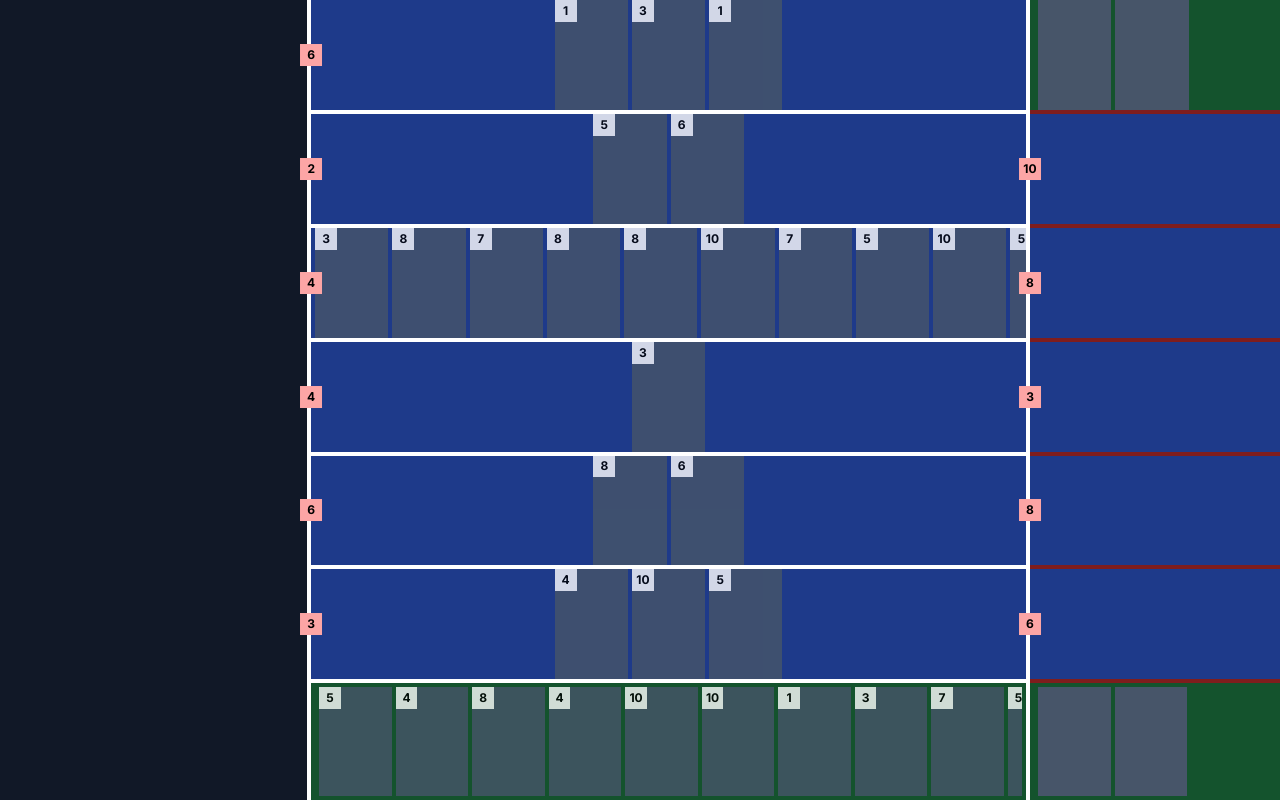
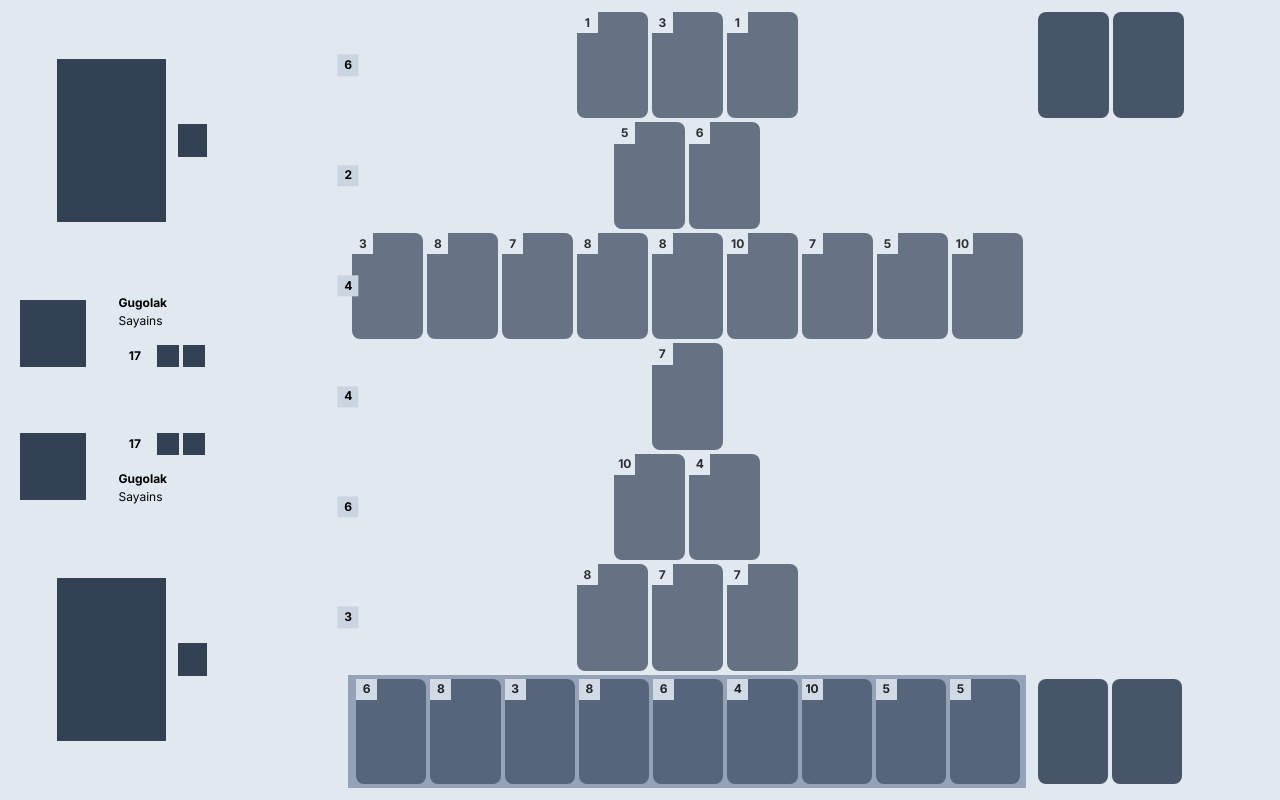
Before and after one commit to netspie/db-gwent, a Next.js app in the folder src/dbgwent-gameplay-client/: page /games/test in a window 1280 px wide. Built offline with nearby package versions, Linux system fonts and the light colour scheme.

Commit message:
Improve board looks

```diff
--- a/src/dbgwent-gameplay-client/src/app/games/[id]/page.tsx
+++ b/src/dbgwent-gameplay-client/src/app/games/[id]/page.tsx
@@ -4,6 +4,7 @@ import Card from "@/components/Card";
 import CardRow from "@/components/CardRow";
 import CardRowBottom from "@/components/CardRowBottom";
 import CardRowPool from "@/components/CardRowPool";
+import HeroPanel from "@/components/HeroPanel";
 import React from "react";
 
 export default function Game() {
@@ -17,8 +18,11 @@ export default function Game() {
     }
 
   return (
-    <div className="flex w-full min-h-full justify-center gap-1 overflow-hidden">
-      <div className="w-[550px] min-h-full bg-gray-900 hidden md:block"></div>
+    <div className="flex w-full min-h-full justify-center gap-1 overflow-hidden md:py-3 bg-slate-200">
+      <div className="w-[650px] min-h-full gap-1 flex-col hidden md:flex">
+        <HeroPanel isEnemy={true} />
+        <HeroPanel isEnemy={false}/>
+      </div>
       <div className="row-group flex flex-col grow-0 items-center justify-center gap-1 w-full overflow-visible" style={{ overflowClipMargin: '100px' }}>
         <CardRow>
           <Card />
@@ -30,14 +34,6 @@ export default function Game() {
           <Card />
         </CardRow>
         <CardRow>
-          <Card />
-          <Card />
-          <Card />
-          <Card />
-          <Card />
-          <Card />
-          <Card />
-          <Card />
           <Card />
           <Card />
           <Card />
@@ -75,16 +71,16 @@ export default function Game() {
           <Card />
         </CardRowBottom>
       </div>
-      <div className="min-h-full shrink-0 flex-col gap-1 w-[250px] bg-red-900 hidden lg:flex">
+      <div className="min-h-full shrink-0 flex-col gap-1 w-[250px] hidden lg:flex">
         <CardRowPool noPadding={true}>
           <Card isReversed={true} />
           <Card isReversed={true} />
         </CardRowPool>
-        <CardRow />
-        <CardRow />
-        <CardRow />
-        <CardRow />
-        <CardRow />
+        <div className="h-full"></div>
+        <div className="h-full"></div>
+        <div className="h-full"></div>
+        <div className="h-full"></div>
+        <div className="h-full"></div>
         <CardRowPool>
           <Card isReversed={true} />
           <Card isReversed={true} />
--- a/src/dbgwent-gameplay-client/src/components/Card.tsx
+++ b/src/dbgwent-gameplay-client/src/components/Card.tsx
@@ -17,17 +17,17 @@ export default function Card(props: CardProps) {
       onMouseDown={() => props.onClickChanged && props?.onClickChanged(true)}
       onMouseOut={() => props.onClickChanged && props?.onClickChanged(false)}
       ref={ref}
-      className={`relative min-h-full ${!props.isReversed && "cursor-pointer"} `}
+      className={`relative min-h-full ${!props.isReversed && "cursor-pointer"}`}
       style={{ aspectRatio: 1 / 1.5 }}
     >
       <div
         className={`${
-          !props.isReversed && "duration-100 opacity-80 hover:opacity-100" //hover:md:scale-[120%]
-        } h-full w-full bg-slate-600`}
+          !props.isReversed && 'duration-100 opacity-80 hover:opacity-100' //hover:md:scale-[120%]
+        } h-full w-full bg-slate-600 rounded-lg`}
       >
         {!props.isReversed && (
           <div
-            className="relative max-w-[30%] bg-white"
+            className="relative max-w-[30%] bg-slate-200"
             style={{ aspectRatio: 1 / 1 }}
           >
             <span
--- a/src/dbgwent-gameplay-client/src/components/CardRow.tsx
+++ b/src/dbgwent-gameplay-client/src/components/CardRow.tsx
@@ -14,7 +14,7 @@ export default function CardRow(props: CardRowProps) {
   return (
     <div
       ref={ref}
-      className="relative flex w-full h-full bg-blue-900"
+      className="relative flex w-full h-full "
     >
       {/* <div className="bg-gray-500 min-w-[80px] h-full hidden md:flex" style={{ aspectRatio: 1 / 1.5 }} ></div> */}
       <div
@@ -24,7 +24,7 @@ export default function CardRow(props: CardRowProps) {
         {props.children}
       </div>
       <div
-        className="absolute min-h-[20%] bg-red-300 left-0 top-full -translate-y-full md:-translate-x-1/2 md:top-1/2 md:-translate-y-1/2 flex items-center justify-center z-10000"
+        className="absolute min-h-[20%] bg-slate-300 left-0 top-full -translate-y-full md:-translate-x-1/2 md:top-1/2 md:-translate-y-1/2 flex items-center justify-center z-10000"
         style={{ aspectRatio: 1 / 1 }}
       >
         <span
--- a/src/dbgwent-gameplay-client/src/components/CardRowBottom.tsx
+++ b/src/dbgwent-gameplay-client/src/components/CardRowBottom.tsx
@@ -6,7 +6,7 @@ type CardRowBottomProps = {
 
 export default function CardRowBottom(props: CardRowBottomProps) {
   return (
-    <div className="flex gap-1 justify-center bg-green-900 w-full h-full md:p-1">
+    <div className="flex gap-1 justify-center bg-slate-400 w-full h-full md:p-1">
       <div className="row-parent flex gap-1 w-full h-full before:m-auto after:m-auto overflow-x-auto overflow-y-clip">
         {props.children}
       </div>
--- a/src/dbgwent-gameplay-client/src/components/CardRowPool.tsx
+++ b/src/dbgwent-gameplay-client/src/components/CardRowPool.tsx
@@ -7,7 +7,7 @@ type CardRowPoolProps = {
 
 export default function CardRowPool(props: CardRowPoolProps) {
   return (
-    <div className={`flex gap-1 bg-green-900 w-full h-full ${!props.noPadding && 'p-1'} pl-2 overflow-visible`}>
+    <div className={`flex gap-1 w-full h-full ${!props.noPadding && 'p-1'} pl-2 overflow-visible`}>
       <div className="flex gap-1 w-full h-full">
         {props.children}
       </div>
--- /dev/null
+++ b/src/dbgwent-gameplay-client/src/components/HeroPanel.tsx
@@ -0,0 +1,78 @@
+type HeroPanelProps = {
+  isEnemy: boolean;
+};
+
+export default function HeroPanel(props: HeroPanelProps) {
+  return (
+    <div
+      className={`h-full w-full flex ${
+        props.isEnemy ? "flex-col-reverse" : "flex-col"
+      } pr-10`}
+    >
+      <div
+        className={`h-1/3 w-full flex shrink-0 items-center justify-center gap-3 p-5 `}
+      >
+        <div
+          className={`avatar h-[75%] bg-slate-700 flex shrink-0`}
+          style={{ aspectRatio: 1 / 1 }}
+        ></div>
+        <div
+          className={`w-full h-full flex ${
+            props.isEnemy ? "flex-col-reverse" : "flex-col"
+          } grow-1`}
+        >
+          <div
+            className={`w-full h-1/2 flex items-center justify-center gap-4`}
+          >
+            <span
+              className="w-1/4 font-bold text-right"
+              style={{ fontSize: "1.5cqh" }}
+            >
+              17
+            </span>
+            <div
+              className={`flex w-3/4  gap-1 after:min-w-fit h-full`}
+            >
+              <div
+                className={`wins w-full h-full flex gap-1 items-center`}
+              >
+                <div
+                  className={`win h-[50%] bg-slate-700 flex`}
+                  style={{ aspectRatio: 1 / 1 }}
+                ></div>
+                <div
+                  className={`win h-[50%] bg-slate-700 flex`}
+                  style={{ aspectRatio: 1 / 1 }}
+                ></div>
+              </div>
+            </div>
+          </div>
+          <div
+            className={`w-full h-1/2 flex flex-col justify-center pl-5`}
+          >
+            <span className="font-bold" style={{ fontSize: "1.5cqh" }}>
+              Gugolak
+            </span>
+            <span className="" style={{ fontSize: "1.5cqh" }}>
+              Sayains
+            </span>
+          </div>
+        </div>
+      </div>
+      <div className="h-full w-full grow-1 pr-10">
+        <div
+          className={`h-full w-full flex shrink-0 items-center justify-center gap-3 p-5`}
+        >
+          <div
+            className={`avatar h-[75%] bg-slate-700 flex shrink-0`}
+            style={{ aspectRatio: 1 / 1.5 }}
+          ></div>
+          <div
+            className={`avatar h-[15%] bg-slate-700 flex shrink-0 self-center`}
+            style={{ aspectRatio: 1 / 1.1 }}
+          ></div>
+        </div>
+      </div>
+    </div>
+  );
+}
```
